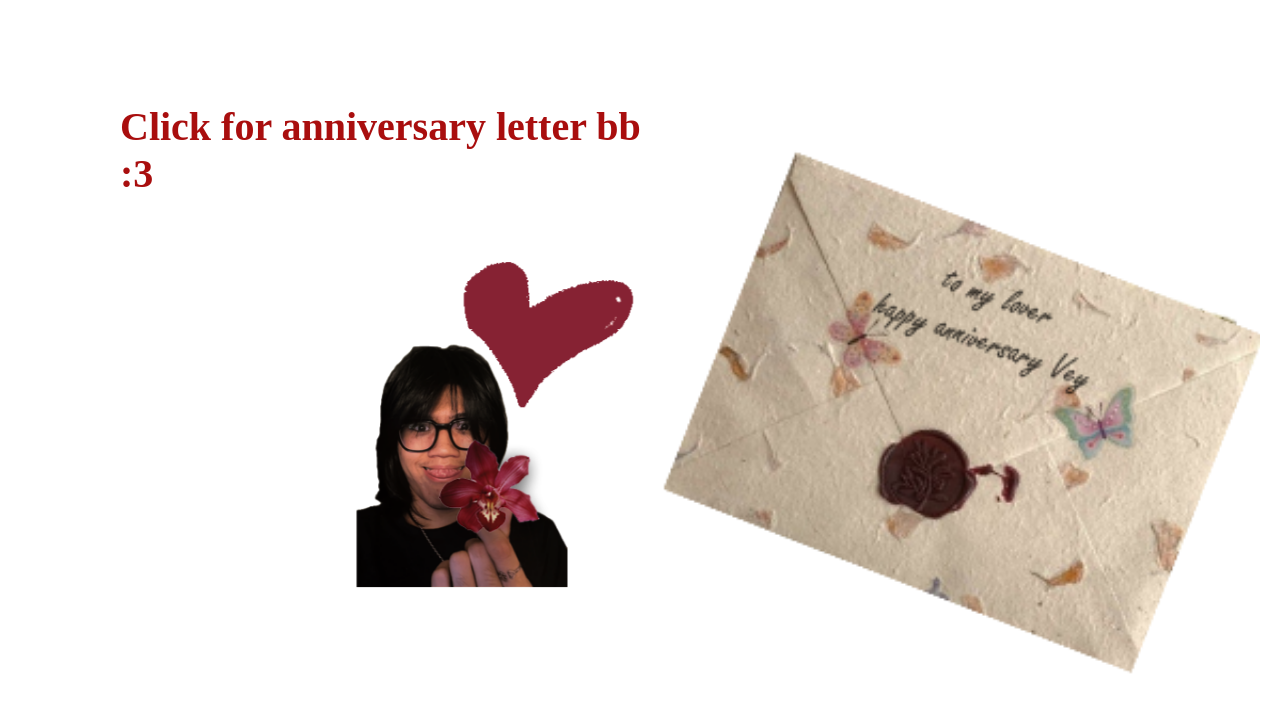
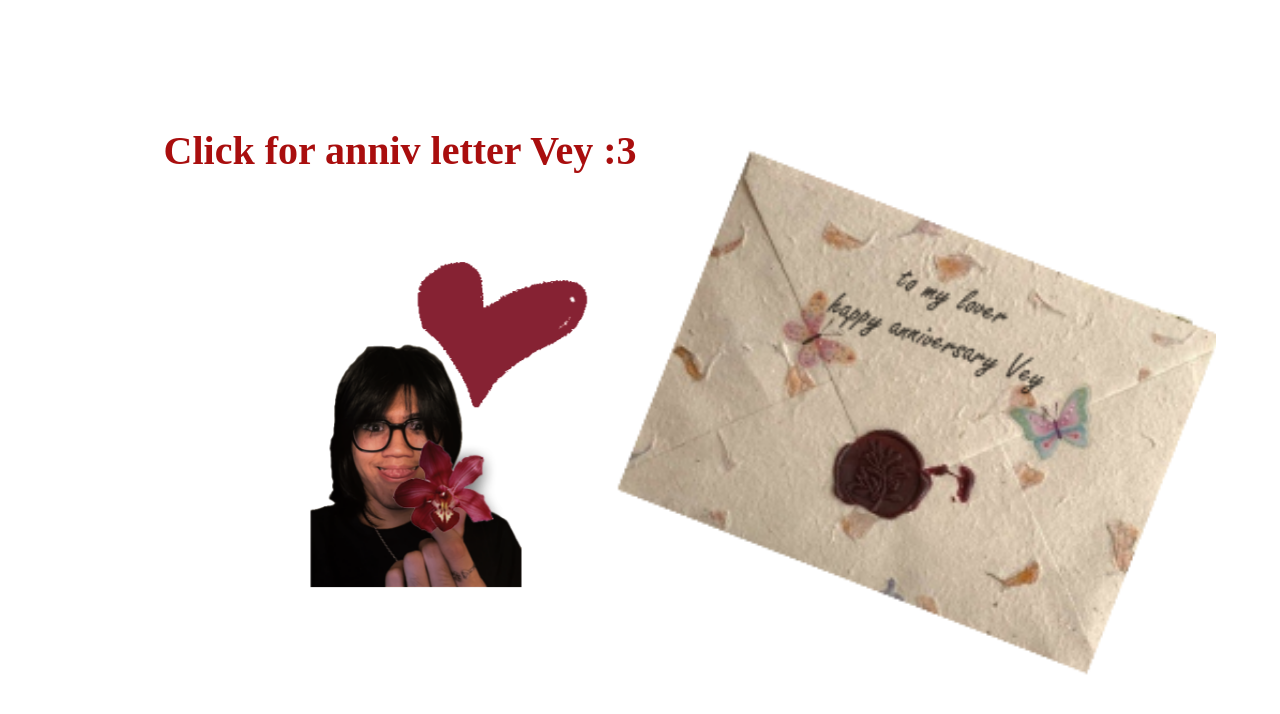
Before and after one commit to bdonlavy20/ValentinesForLavy, a plain HTML site: page index.html in a window 1280 px wide. Drawn offline with Linux system fonts and the light colour scheme; files whose address does not match are found by name.

Commit message:
Update index.html

```diff
--- a/index.html
+++ b/index.html
@@ -9,7 +9,7 @@
 <body>
   <div class="container">
     <!-- Text on the left -->
-    <p class="text">Click for anniversary letter bb :3</p>
+    <p class="text">Click for anniv letter Vey :3</p>
 
     <img class="hearts" src="image/hearts.png" alt="Hearts + Kuromi" />
     <a href="index2.html">
```
